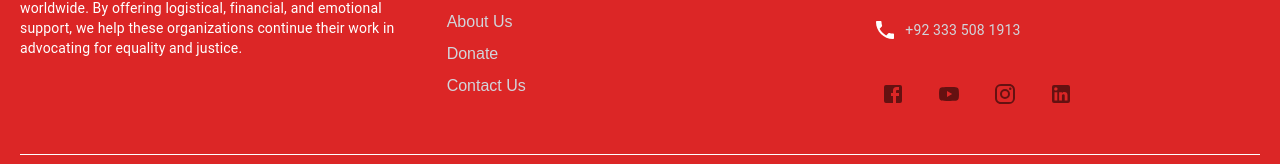
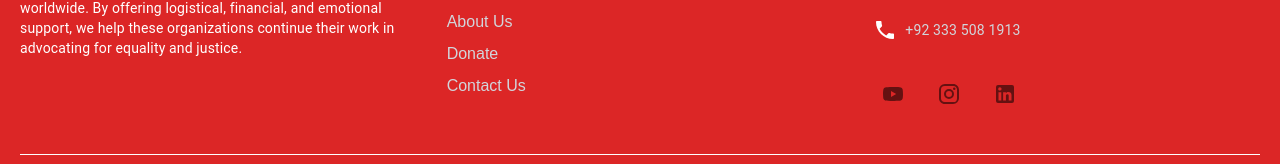
Before and after one commit to 786asifakbar/HelpHumanRightofPakistan, a React (Vite) app: page /Contact in a window 1280 px wide. Shown: the part 734-898 px from the top of the page. Built offline with nearby package versions, Linux system fonts and the light colour scheme.

Commit message:
Add Somethings

```diff
--- a/src/components/Footer.jsx
+++ b/src/components/Footer.jsx
@@ -1,5 +1,5 @@
 import { Typography, IconButton } from '@mui/material';
-import { Facebook, YouTube, Instagram, LinkedIn, Mail, Phone } from '@mui/icons-material';
+import { YouTube , Instagram, LinkedIn, Mail, Phone } from '@mui/icons-material';
 
 const Footer = () => {
   return (
@@ -53,15 +53,7 @@ const Footer = () => {
               <Typography variant="body2">+92 333 508 1913</Typography>
             </a>
           </div>
-          <div className="flex space-x-4 mt-4">
-            <a href="https://www.facebook.com/profile.php?id=61558394109139"
-            target="_blank"
-            rel="noopener noreferrer">
-              <IconButton aria-label="Facebook"
-              className="text-white">
-                <Facebook />
-              </IconButton>
-            </a>
+           <div className="flex space-x-4 mt-4">
             <a href="https://www.youtube.com/@helphumanrights" target="_blank" rel="noopener noreferrer">
               <IconButton aria-label="Youtube" className="text-white">
                 <YouTube />
--- a/tailwind.config.js
+++ b/tailwind.config.js
@@ -1,6 +1,5 @@
 module.exports = {
   purge: ['./src/**/*.{js,jsx,ts,tsx}', './public/index.html'],
-  // darkMode: false, // or 'media' or 'class'
   theme: {
     extend: {},
   },
```
